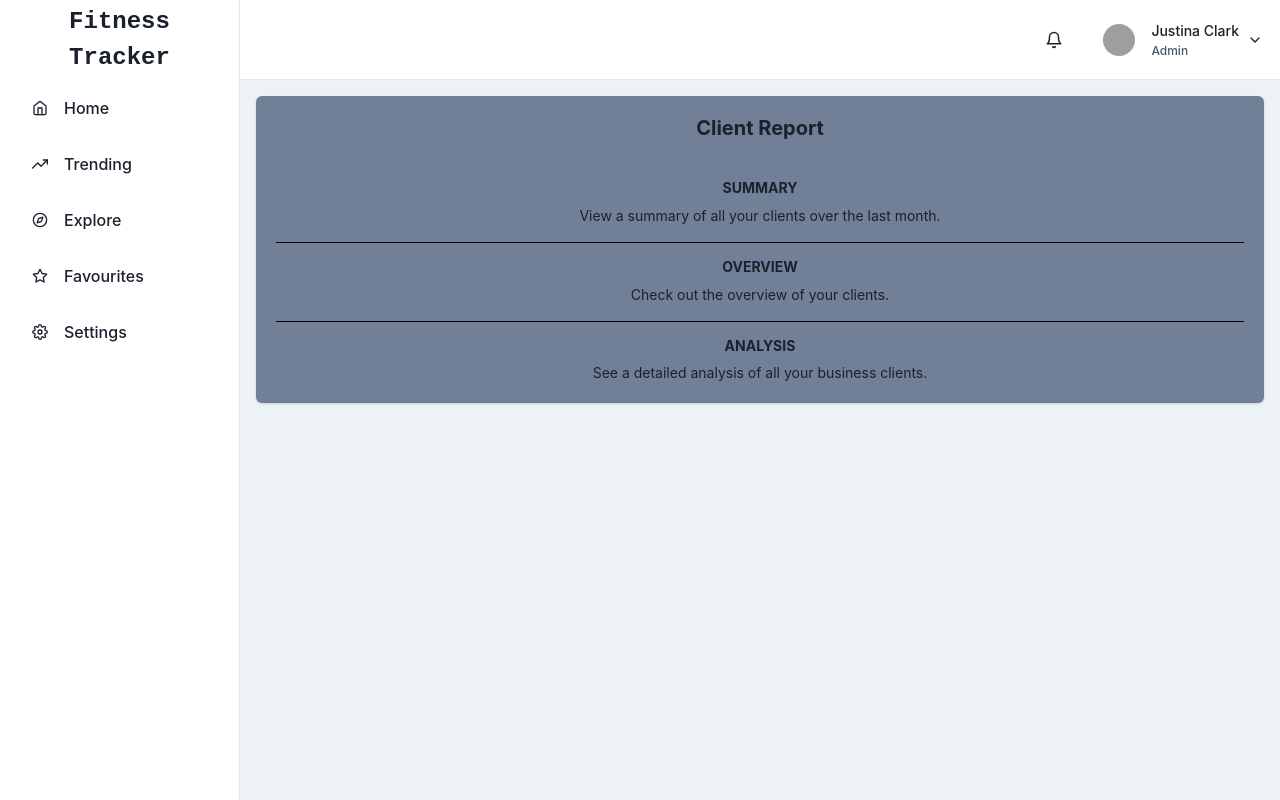
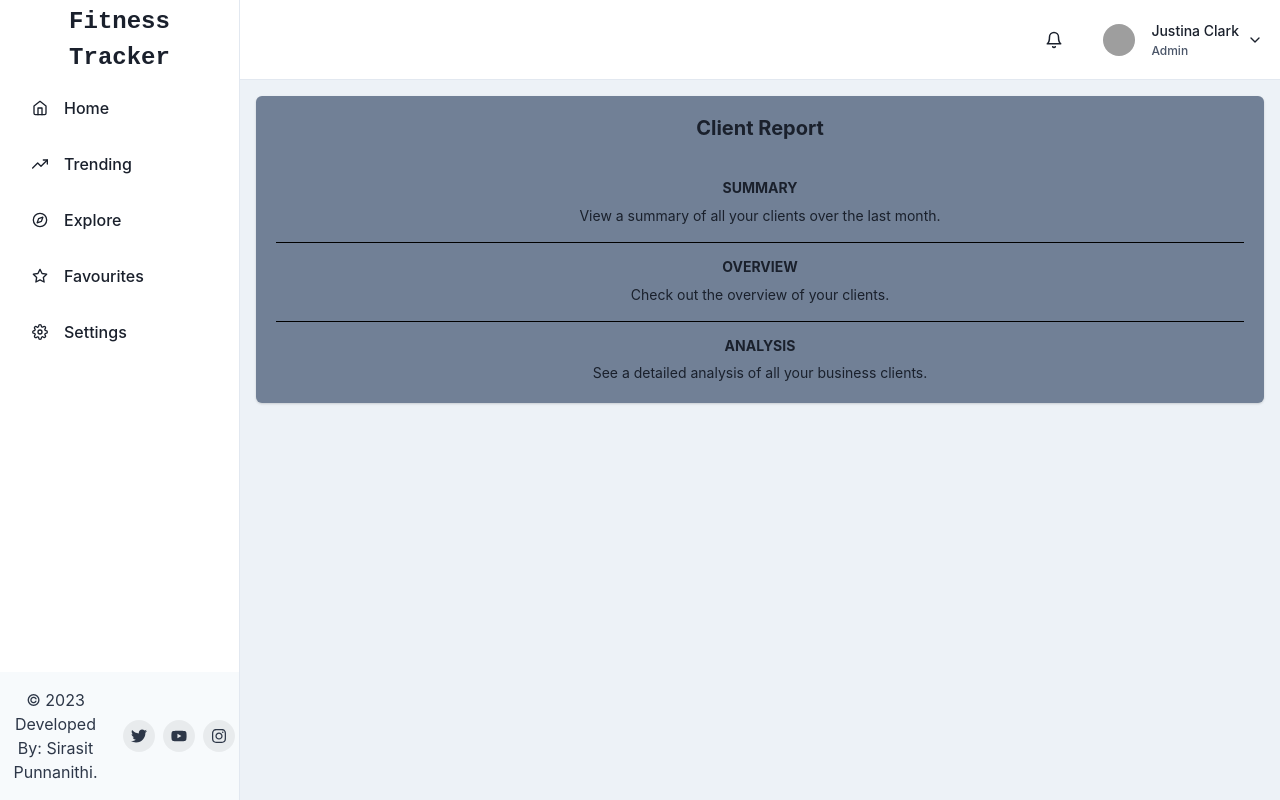
Before and after one commit to spunnanithi/fitness-tracker, a React (Vite) app in the folder client/: page / in a window 1280 px wide. Built offline with nearby package versions, Linux system fonts and the light colour scheme; grey boxes are pictures that could not be loaded.

Commit message:
moved footer to the bottom of sidebar

```diff
--- a/client/src/App.css
+++ b/client/src/App.css
@@ -1,5 +1,5 @@
 #root {
-	max-width: 1280px;
+	/* max-width: 1280px; */
 	margin: 0 auto;
 	padding: 0;
 	text-align: center;
--- a/client/src/components/PageFooter.tsx
+++ b/client/src/components/PageFooter.tsx
@@ -45,19 +45,21 @@ const SocialButton = ({
 export default function PageFooter() {
 	return (
 		<Box
-			minW="100vw"
+			position="absolute"
+			bottom="0"
 			bg={useColorModeValue("gray.50", "gray.900")}
 			color={useColorModeValue("gray.700", "gray.200")}>
 			<Container
 				as={Stack}
 				maxW={"6xl"}
+				px={1}
 				py={4}
 				direction={{ base: "column", md: "row" }}
 				spacing={4}
 				justify={{ base: "center", md: "space-between" }}
 				align={{ base: "center", md: "center" }}>
-				<Text>© 2022 Chakra Templates. All rights reserved</Text>
-				<Stack direction={"row"} spacing={6}>
+				<Text>© 2023 Developed By: Sirasit Punnanithi.</Text>
+				<Stack direction={"row"} spacing={2}>
 					<SocialButton label={"Twitter"} href={"#"}>
 						<FaTwitter />
 					</SocialButton>
--- a/client/src/layouts/PageLayout.tsx
+++ b/client/src/layouts/PageLayout.tsx
@@ -82,6 +82,7 @@ const SidebarContent = ({ onClose, ...rest }: SidebarProps) => {
 					{link.name}
 				</NavItem>
 			))}
+			<PageFooter />
 		</Box>
 	);
 };
```
